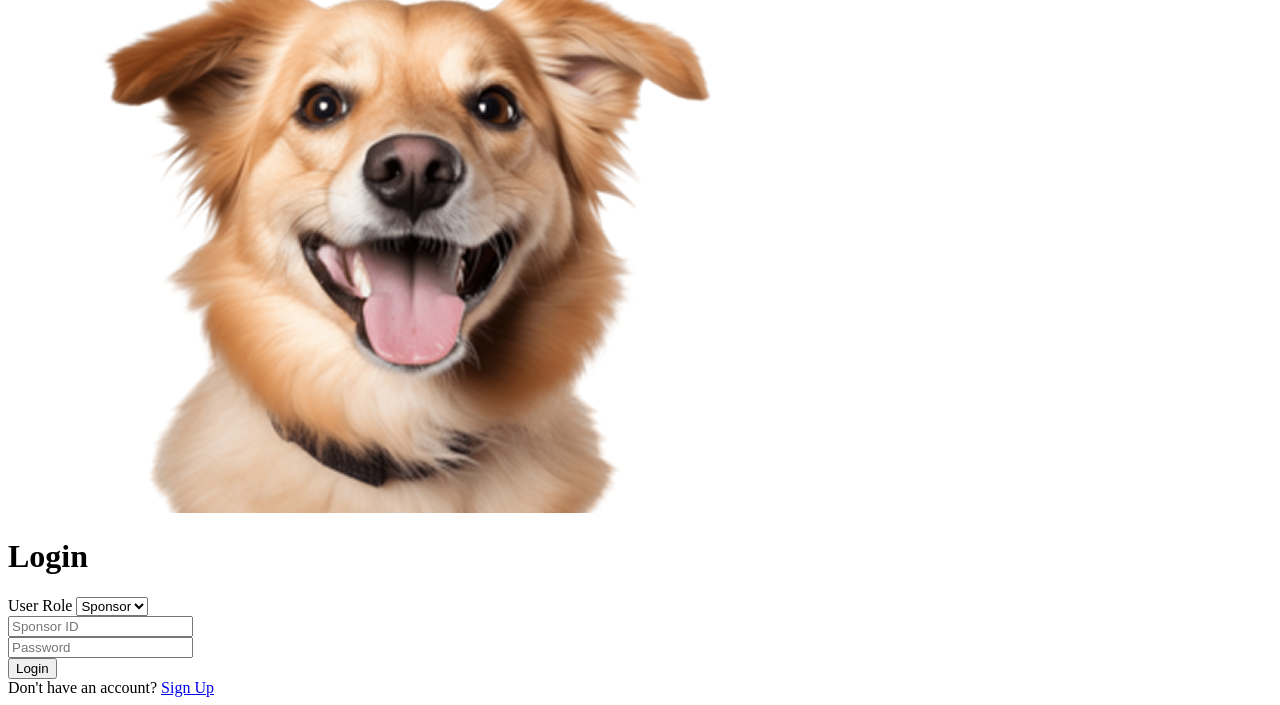
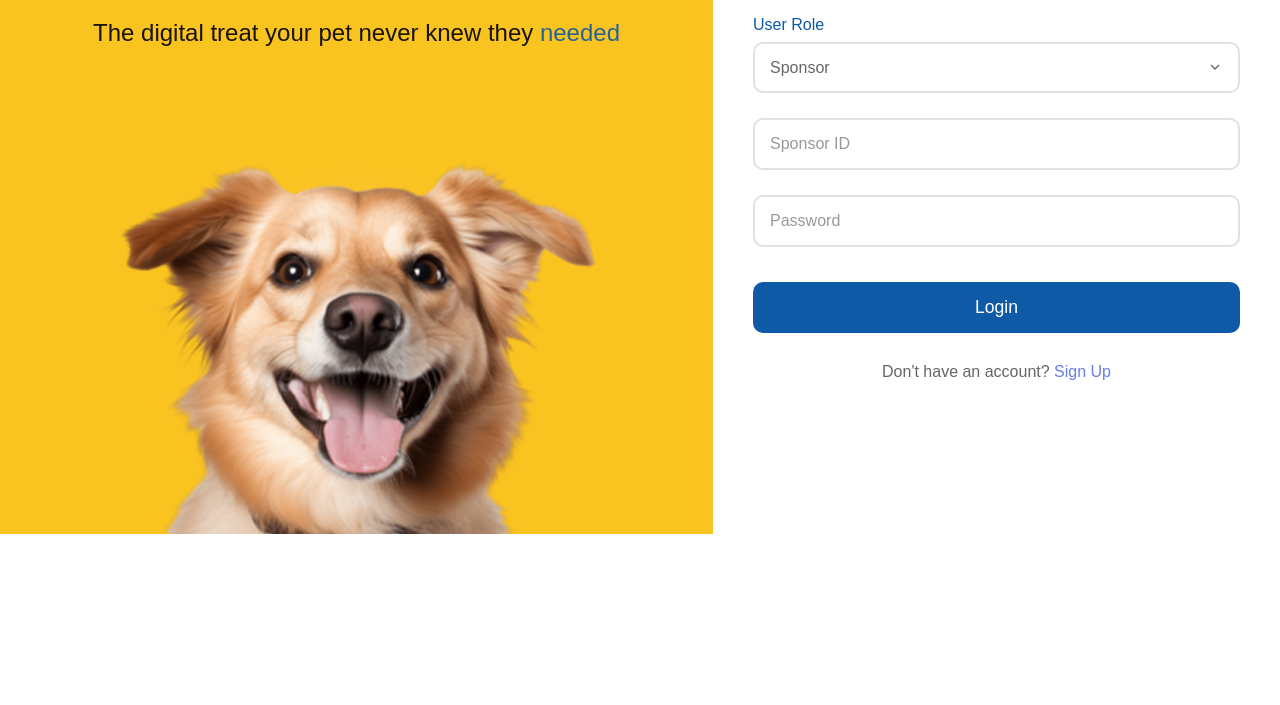
Before and after one commit to aBitOfYuan/Information-Management, a plain HTML site: page pawfile-login.html in a window 1280 px wide. Shown: the part 266-971 px from the top of the page. After the commit the page ends 800 px from the top, so only its background shows below. Drawn offline with Linux system fonts and the light colour scheme.

Commit message:
-changed the href into pawfile-login.css

```diff
--- a/pawfile-login.html
+++ b/pawfile-login.html
@@ -4,7 +4,7 @@
     <meta charset="UTF-8" />
     <meta name="viewport" content="width=device-width, initial-scale=1.0"/>
     <title>PawFile - Login Interface</title>
-    <link rel="stylesheet" href="styles.css" />
+    <link rel="stylesheet" href="pawfile-login.css" />
     <link rel="stylesheet" href="https://cdnjs.cloudflare.com/ajax/libs/font-awesome/6.5.0/css/all.min.css" integrity="sha512-..." crossorigin="anonymous" referrerpolicy="no-referrer" />
 </head>
 <body>
```
